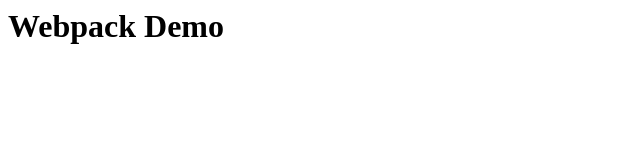
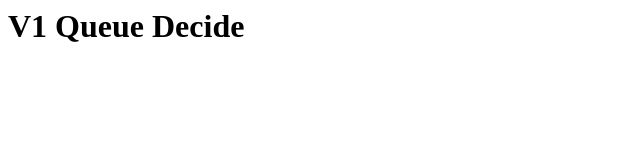
Before and after one commit to versionone/VersionOne.TeamSelector, a React app: page index.html in a window 1280 px wide. Shown: the whole page, without its empty margins (0-640 px from the left). Built offline with nearby package versions, Linux system fonts and the light colour scheme; files whose address does not match are found by name.

Commit message:
S-1 Change title of the application

```diff
--- a/index.html
+++ b/index.html
@@ -1,8 +1,9 @@
 <html>
   <head>
+    <link rel="stylesheet" type="text/css" href="styles.css">
   </head>
   <body>
-    <h1>Webpack Demo</h1>
+    <h1>V1 Queue Decide</h1>
     <div id="content">
       <!-- React code goes here-->
     </div>
```
